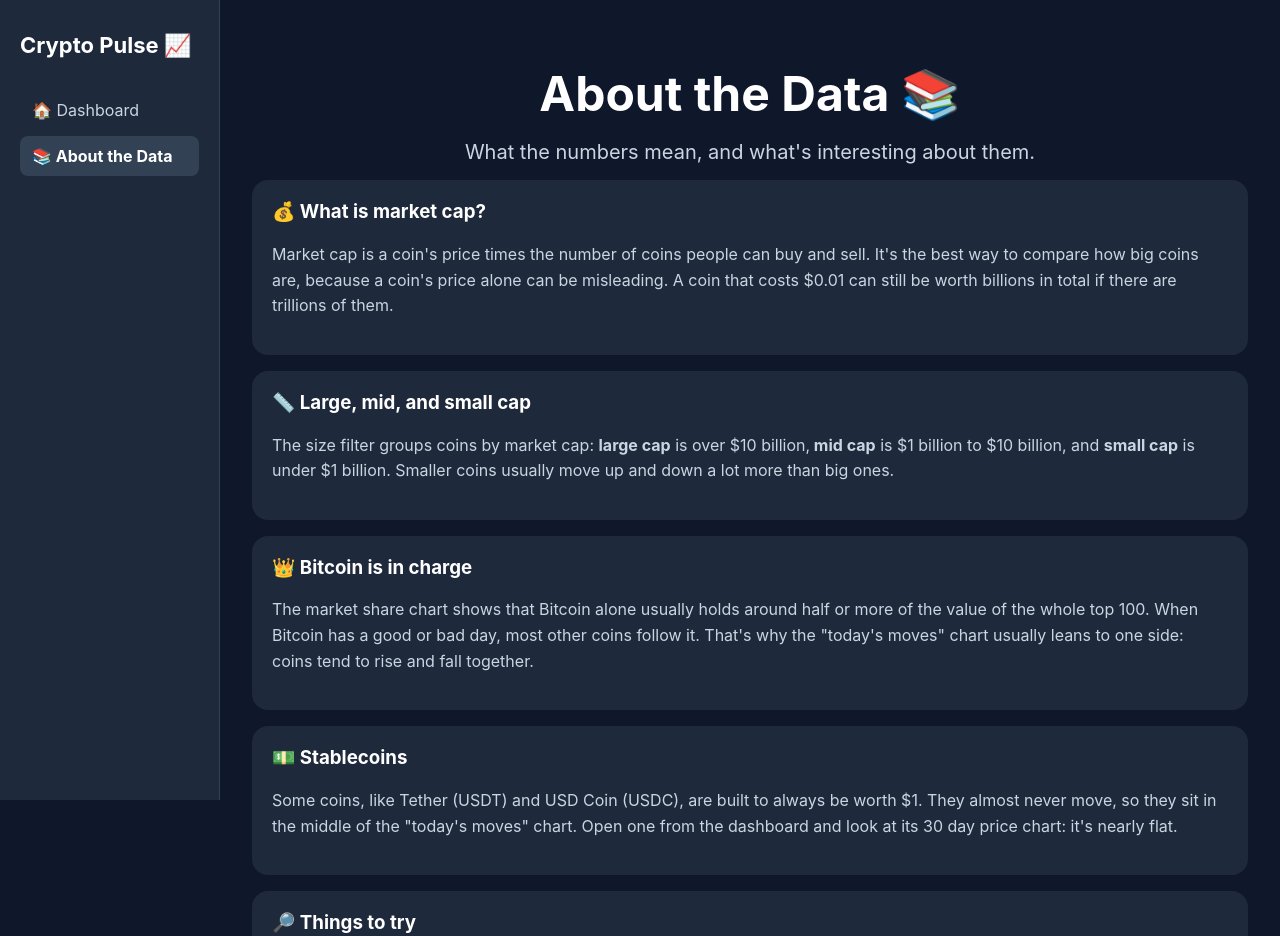
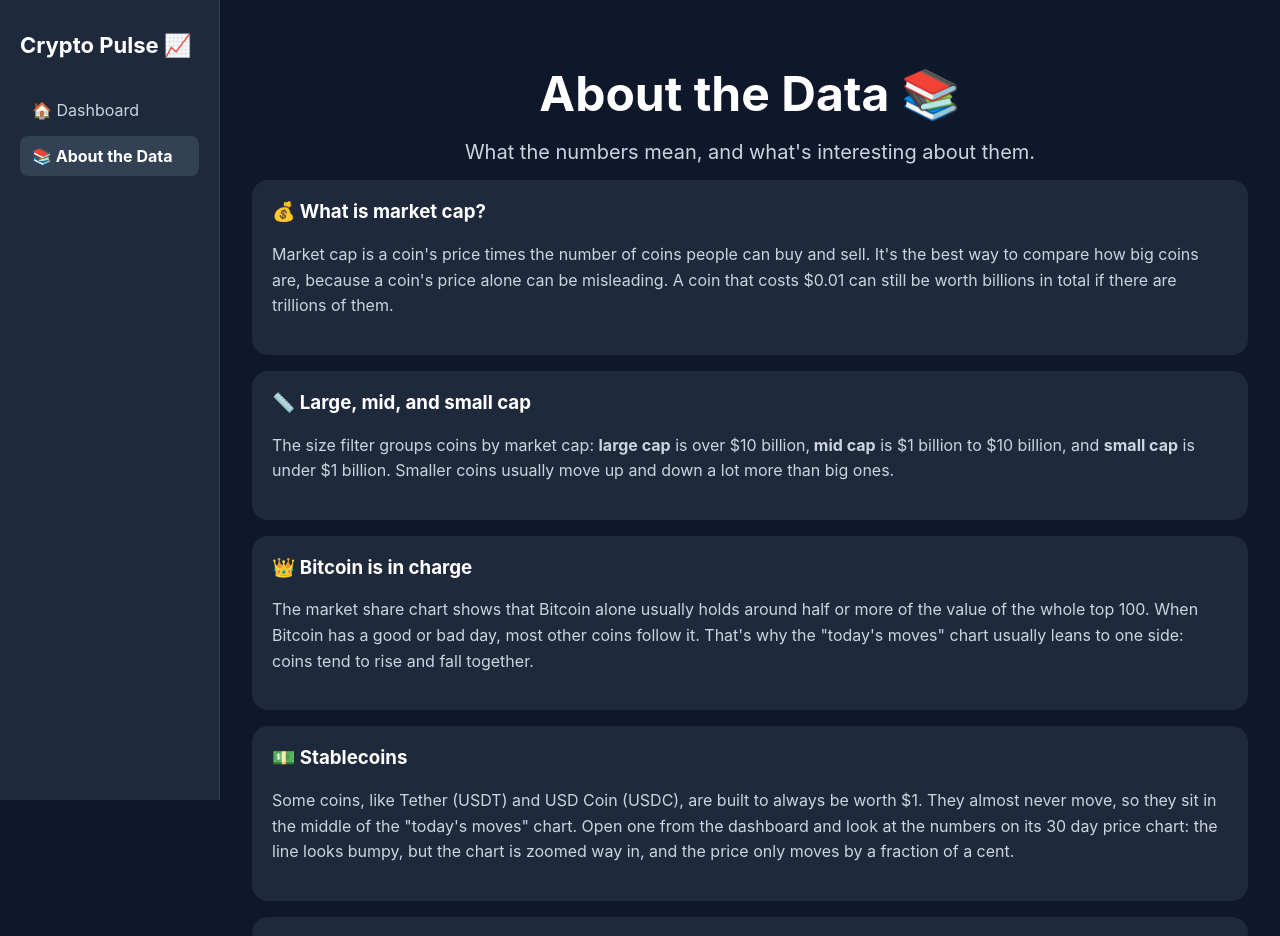
Before and after one commit to austin-stanley-hinson/Crypto-Pulse, a React (Vite) app: page /about in a window 1280 px wide. Shown: the top 936 px of the page. Built offline with nearby package versions, Linux system fonts and the light colour scheme; no server answers.

Commit message:
Fix the stablecoin tip on the About page to match the price chart

```diff
--- a/src/About.jsx
+++ b/src/About.jsx
@@ -41,7 +41,8 @@ const About = () => {
         <p>
           Some coins, like Tether (USDT) and USD Coin (USDC), are built to always be worth $1.
           They almost never move, so they sit in the middle of the "today's moves" chart.
-          Open one from the dashboard and look at its 30 day price chart: it's nearly flat.
+          Open one from the dashboard and look at the numbers on its 30 day price chart: the line
+          looks bumpy, but the chart is zoomed way in, and the price only moves by a fraction of a cent.
         </p>
       </div>
 
```
